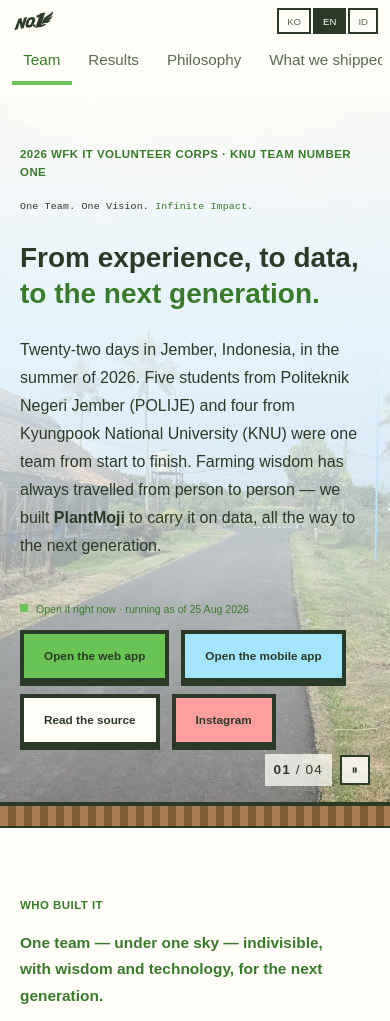
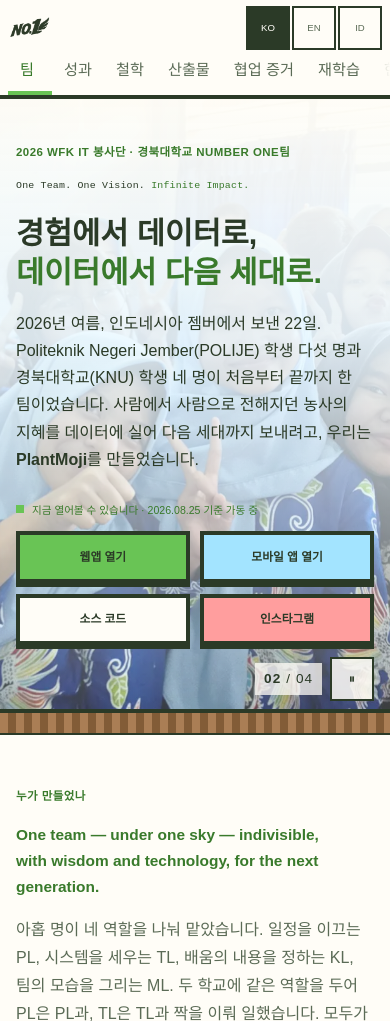
Before and after one commit to NUMBER1-POLIJExKNU/NUMBER_ONE_WEB, a website built with Vite: page index.html in a window 390 px wide. Shown: the top 1021 px of the page. Built offline with nearby package versions, Linux system fonts and the light colour scheme; files whose address does not match are found by name.

Commit message:
한국어 우선 모바일 UX 최적화

```diff
--- a/index.html
+++ b/index.html
@@ -83,7 +83,7 @@
       <!-- ───────────────────────────────── HERO -->
       <section class="hero" id="top">
         <div class="hero__slides" aria-hidden="true">
-          <img src="/images/hero-1.webp" alt="" width="1500" height="1000" fetchpriority="low" decoding="async" class="is-active" />
+          <img src="/images/hero-1.webp" alt="" width="1500" height="1000" fetchpriority="high" class="is-active" />
           <img src="/images/hero-2.webp" alt="" width="1500" height="1000" loading="lazy" decoding="async" />
           <img src="/images/hero-3.webp" alt="" width="1500" height="1000" loading="lazy" decoding="async" />
           <img src="/images/hero-4.webp" alt="" width="1500" height="1000" loading="lazy" decoding="async" />
@@ -388,26 +388,26 @@
               <div class="proof__media">
                 <video
                   class="proof__video"
+                  data-ambient-video
                   src="/video/smk-session.mp4"
                   poster="/images/smk-poster.webp"
                   muted
                   loop
                   playsinline
-                  autoplay
-                  preload="metadata"
+                  preload="none"
                   width="1280"
                   height="720"
                   aria-label="학생들이 센서 키트와 노트북 주위로 모여드는 6초 영상"
                 ></video>
                 <video
                   class="proof__video"
+                  data-ambient-video
                   src="/video/smk-tablet.mp4"
                   poster="/images/smk-tablet-poster.webp"
                   muted
                   loop
                   playsinline
-                  autoplay
-                  preload="metadata"
+                  preload="none"
                   width="1280"
                   height="720"
                   aria-label="학생들이 태블릿으로 PlantMoji를 직접 조작하는 6초 영상"
--- a/src/modules/i18n.ts
+++ b/src/modules/i18n.ts
@@ -27,7 +27,7 @@
   return v != null && (LOCALES as readonly string[]).includes(v);
 }
 
-/** 저장값 → URL 파라미터 → 브라우저 언어 → 기본값 순으로 결정 */
+/** URL 파라미터 → 저장값 → 한국어 기본값 순으로 결정 */
 export function detectLocale(): Locale {
   const fromUrl = new URLSearchParams(location.search).get("lang");
   if (isLocale(fromUrl)) return fromUrl;
@@ -40,8 +40,8 @@
   }
   if (isLocale(stored)) return stored;
 
-  const nav = navigator.language.slice(0, 2).toLowerCase();
-  if (isLocale(nav)) return nav;
+  // 성과보고회 QR의 주 사용자는 한국어 사용자입니다. 첫 방문에서 브라우저
+  // 언어를 추측하지 않고 한국어로 시작하며, 사용자가 고른 언어는 계속 기억합니다.
   return DEFAULT;
 }
 
--- a/src/modules/motion.ts
+++ b/src/modules/motion.ts
@@ -8,9 +8,55 @@
 const REDUCED = window.matchMedia("(prefers-reduced-motion: reduce)");
 
 function stopAmbientVideo(): void {
-  document.querySelectorAll<HTMLVideoElement>("video[autoplay]").forEach((v) => {
-    v.removeAttribute("autoplay");
+  document.querySelectorAll<HTMLVideoElement>("video[data-ambient-video]").forEach((v) => {
     v.pause();
+  });
+}
+
+function initAmbientVideos(): void {
+  const videos = [...document.querySelectorAll<HTMLVideoElement>("video[data-ambient-video]")];
+  if (videos.length === 0) return;
+
+  const connection = (navigator as Navigator & {
+    connection?: { saveData?: boolean };
+  }).connection;
+
+  // 데이터 절약 모드와 감속 설정에서는 포스터만 보여 줍니다.
+  if (REDUCED.matches || connection?.saveData) {
+    stopAmbientVideo();
+    return;
+  }
+
+  const observer = new IntersectionObserver(
+    (entries) => {
+      for (const entry of entries) {
+        const video = entry.target as HTMLVideoElement;
+        if (entry.isIntersecting && !REDUCED.matches) {
+          void video.play().catch(() => {
+            // 브라우저가 자동 재생을 막으면 포스터를 그대로 유지합니다.
+          });
+        } else {
+          video.pause();
+        }
+      }
+    },
+    { rootMargin: "160px 0px", threshold: 0.1 },
+  );
+
+  videos.forEach((video) => observer.observe(video));
+  document.addEventListener("visibilitychange", () => {
+    if (document.hidden) {
+      stopAmbientVideo();
+      return;
+    }
+
+    videos.forEach((video) => {
+      const rect = video.getBoundingClientRect();
+      const isNearViewport = rect.bottom >= -160 && rect.top <= window.innerHeight + 160;
+      if (isNearViewport && !REDUCED.matches) {
+        void video.play().catch(() => {});
+      }
+    });
   });
 }
 
@@ -77,6 +123,7 @@
 }
 
 export function initMotion(): void {
+  initAmbientVideos();
   initHeroSlides();
   if (REDUCED.matches) {
     stopAmbientVideo();
--- a/src/modules/navigation.ts
+++ b/src/modules/navigation.ts
@@ -9,6 +9,37 @@
   const nav = document.querySelector<HTMLElement>(".nav");
   const links = [...document.querySelectorAll<HTMLAnchorElement>(".nav__link")];
   if (!nav || links.length === 0) return;
+
+  const scroller = nav.querySelector<HTMLElement>(".nav__links");
+
+  const syncScrollHints = (): void => {
+    if (!scroller) return;
+    const max = scroller.scrollWidth - scroller.clientWidth;
+    scroller.classList.toggle("can-scroll-left", scroller.scrollLeft > 4);
+    scroller.classList.toggle("can-scroll-right", scroller.scrollLeft < max - 4);
+  };
+
+  const revealCurrentLink = (link: HTMLAnchorElement): void => {
+    if (!scroller) return;
+    const left = link.offsetLeft;
+    const right = left + link.offsetWidth;
+    const visibleLeft = scroller.scrollLeft;
+    const visibleRight = visibleLeft + scroller.clientWidth;
+    if (left >= visibleLeft + 12 && right <= visibleRight - 12) return;
+
+    scroller.scrollTo({
+      left: left - (scroller.clientWidth - link.offsetWidth) / 2,
+      behavior: window.matchMedia("(prefers-reduced-motion: reduce)").matches
+        ? "auto"
+        : "smooth",
+    });
+  };
+
+  if (scroller) {
+    scroller.addEventListener("scroll", syncScrollHints, { passive: true });
+    window.addEventListener("resize", syncScrollHints, { passive: true });
+    requestAnimationFrame(syncScrollHints);
+  }
 
   const sections = links
     .map((a) => document.querySelector<HTMLElement>(a.getAttribute("href") ?? ""))
@@ -33,6 +64,7 @@
           link.classList.toggle("is-current", on);
           if (on) {
             link.setAttribute("aria-current", "true");
+            revealCurrentLink(link);
           } else {
             link.removeAttribute("aria-current");
           }
--- a/src/style.css
+++ b/src/style.css
@@ -110,7 +110,13 @@
   font-size: 1rem;
   line-height: 1.75;
   overflow-x: hidden;
+  overflow-wrap: break-word;
   -webkit-font-smoothing: antialiased;
+}
+
+html:lang(en) body,
+html:lang(id) body {
+  word-break: normal;
 }
 
 img {
@@ -206,7 +212,10 @@
 
 /* ----------------------------------------------------------- 버튼 */
 .btn {
-  display: inline-block;
+  display: inline-flex;
+  align-items: center;
+  justify-content: center;
+  min-height: 3rem;
   padding: 0.85rem 1.25rem;
   border: var(--step) solid var(--outline);
   background: var(--paper);
@@ -266,6 +275,8 @@
   flex: 0 0 auto;
   display: flex;
   align-items: center;
+  min-width: 2.75rem;
+  min-height: 2.75rem;
 }
 .nav__brand img {
   height: 1.75rem;
@@ -281,6 +292,8 @@
   gap: 0.35rem;
   overflow-x: auto;
   scrollbar-width: none;
+  overscroll-behavior-inline: contain;
+  scroll-snap-type: x proximity;
 }
 .nav__links::-webkit-scrollbar {
   display: none;
@@ -288,6 +301,7 @@
 
 .nav__link {
   flex: 0 0 auto;
+  min-width: 2.75rem;
   padding: 0.45rem 0.7rem;
   font-family: "Paperlogy", "Apple SD Gothic Neo", "Malgun Gothic", sans-serif;
   font-weight: 500;
@@ -296,6 +310,10 @@
   color: var(--ink-soft);
   white-space: nowrap;
   border-bottom: var(--step) solid transparent;
+  min-height: 2.75rem;
+  display: inline-flex;
+  align-items: center;
+  scroll-snap-align: center;
 }
 .nav__link.is-current {
   color: var(--forest);
@@ -308,7 +326,9 @@
   gap: 2px;
 }
 .langs button {
-  padding: 0.35rem 0.5rem;
+  min-width: 2.75rem;
+  min-height: 2.75rem;
+  padding: 0.35rem 0.45rem;
   border: 2px solid var(--outline);
   background: var(--paper);
   color: var(--ink-soft);
@@ -382,8 +402,8 @@
   font-weight: 700;
 }
 .hero__slidenav button {
-  width: 1.9rem;
-  height: 1.9rem;
+  width: 2.75rem;
+  height: 2.75rem;
   border: 2px solid var(--outline);
   background: rgba(255, 253, 247, 0.85);
   color: var(--outline);
@@ -809,6 +829,10 @@
   position: absolute;
   top: 1rem;
   right: 1rem;
+  width: 2.75rem;
+  height: 2.75rem;
+  display: grid;
+  place-items: center;
   font-size: 1.25rem;
   text-decoration: none;
   color: var(--forest);
@@ -1138,6 +1162,9 @@
   color: var(--soil-dark);
 }
 .footer__repos a {
+  min-height: 2.75rem;
+  display: inline-flex;
+  align-items: center;
   font-family: var(--font-data);
   font-size: 1.1rem;
   color: var(--forest);
@@ -1664,10 +1691,38 @@
    한 줄에 로고 + 섹션 링크 + 언어 버튼을 다 넣으면 뒤쪽 링크가
    언어 버튼에 가려집니다. 햄버거를 여는 것보다 두 줄이 탭 수가 적습니다. */
 @media (max-width: 40rem) {
+  html {
+    scroll-padding-top: 7rem;
+  }
+
+  .wrap {
+    width: calc(100% - 2rem);
+  }
+
+  .section {
+    padding-block: 3.25rem;
+  }
+
+  .section__head {
+    margin-bottom: 2rem;
+  }
+
+  .section__title {
+    margin-bottom: 1rem;
+  }
+
+  .nav {
+    background: color-mix(in srgb, var(--paper) 96%, transparent);
+    border-bottom-color: var(--outline);
+    backdrop-filter: blur(8px);
+  }
+
   .nav__inner {
+    width: calc(100% - 1rem);
     flex-wrap: wrap;
-    padding-block: 0.5rem;
-    row-gap: 0.35rem;
+    padding-block: 0.35rem 0;
+    column-gap: 0.5rem;
+    row-gap: 0;
   }
   .nav__brand {
     order: 1;
@@ -1679,8 +1734,90 @@
   .nav__links {
     order: 3;
     flex-basis: 100%;
-    margin-inline: -0.25rem;
-    padding-inline: 0.25rem;
+    gap: 0;
+    margin-inline: -0.5rem;
+    padding-inline: 0.5rem;
+    scroll-padding-inline: 1rem;
+  }
+  .nav__links.can-scroll-right {
+    mask-image: linear-gradient(to right, #000 0, #000 calc(100% - 1.75rem), transparent 100%);
+  }
+  .nav__links.can-scroll-left:not(.can-scroll-right) {
+    mask-image: linear-gradient(to right, transparent 0, #000 1.75rem, #000 100%);
+  }
+  .nav__links.can-scroll-left.can-scroll-right {
+    mask-image: linear-gradient(to right, transparent 0, #000 1.25rem, #000 calc(100% - 1.75rem), transparent 100%);
+  }
+  .nav__link {
+    padding-inline: 0.75rem;
+  }
+
+  .hero {
+    padding-block: 2.75rem 5.5rem;
+  }
+  .hero__slogan {
+    margin-bottom: 1.15rem;
+  }
+  .hero__title {
+    margin-bottom: 1.1rem;
+    font-size: calc(clamp(1.85rem, 8.5vw, 2.6rem) * var(--display-scale));
+  }
+  .hero__lede {
+    margin-bottom: 1.75rem;
+    line-height: 1.7;
+  }
+  .hero__actions {
+    display: grid;
+    grid-template-columns: repeat(2, minmax(0, 1fr));
+    gap: 0.65rem;
+  }
+  .hero__actions .btn {
+    width: 100%;
+    padding-inline: 0.55rem;
+    text-align: center;
+  }
+  .hero__slidenav {
+    right: 1rem;
+    bottom: 2rem;
+  }
+
+  .rolelegend,
+  .sides,
+  .cards--hero,
+  .cards--support,
+  .steps,
+  .facts,
+  .blocks,
+  .metrics,
+  .flow,
+  .wins,
+  .winsphotos {
+    grid-template-columns: minmax(0, 1fr);
+  }
+
+  .side,
+  .card,
+  .tensorfig,
+  .diaryblock,
+  .proof,
+  .win,
+  .creed {
+    padding: 1.15rem;
+  }
+
+  .proof__media,
+  .groundphotos,
+  .posts {
+    grid-template-columns: repeat(2, minmax(0, 1fr));
+    gap: 0.55rem;
+  }
+
+  .post__cap {
+    opacity: 0.88;
+  }
+
+  .footer__repos {
+    gap: 0.35rem 0.75rem;
   }
 }
 
```
